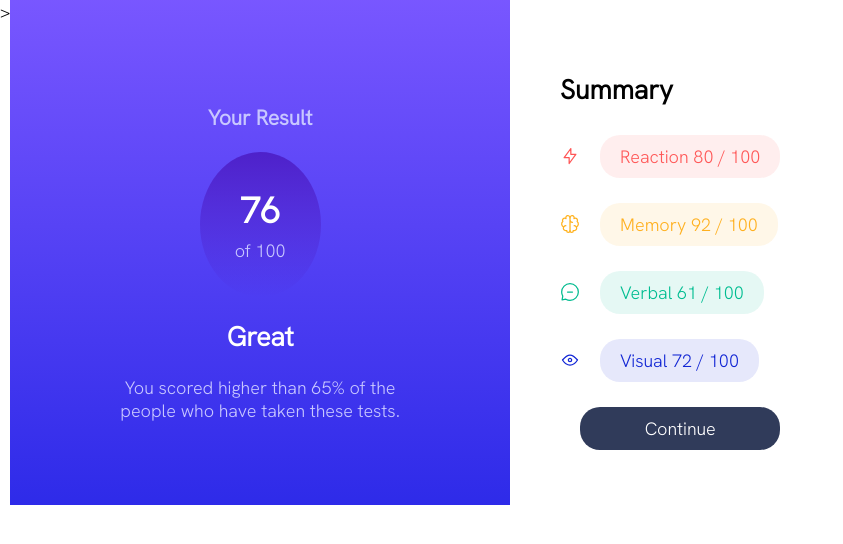
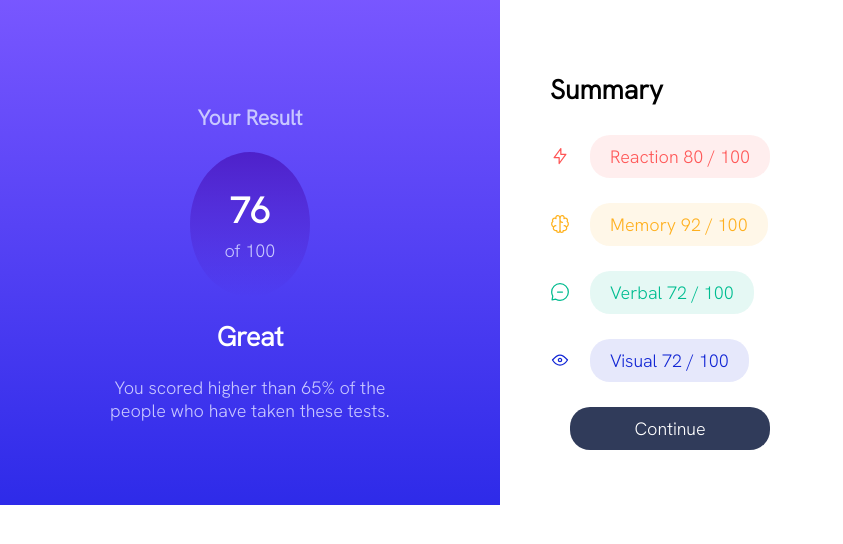
Before and after one commit to mgr514/results-summary-component-main, a plain HTML site: page index.html in a window 1280 px wide. Shown: the whole page, without its empty margins (0-843 px from the left). Drawn offline with Linux system fonts and the light colour scheme.

Commit message:
Update index.html

```diff
--- a/index.html
+++ b/index.html
@@ -7,7 +7,7 @@
   <meta name="viewport" content="width=device-width, initial-scale=1.0"> <!-- displays site properly based on user's device -->
   <link rel="icon" type="image/png" sizes="32x32" href="./assets/images/favicon-32x32.png">
   <link rel="stylesheet" href="./stylesheet.css">
-  <link href="https://fonts.googleapis.com/css2?family=Hanken+Grotesk:wght@300&family=Inter:wght@200&display=swap" rel="stylesheet">>
+  <link href="https://fonts.googleapis.com/css2?family=Hanken+Grotesk:wght@300&family=Inter:wght@200&display=swap" rel="stylesheet">
   <title>Frontend Mentor | Results summary component</title>
 </head>
 
@@ -38,7 +38,7 @@
     </div>
     <div class="compartment verbal">
       <svg class="icon" xmlns="http://www.w3.org/2000/svg" width="20" height="20" fill="none" viewBox="0 0 20 20"><path stroke="#00BB8F" stroke-linecap="round" stroke-linejoin="round" stroke-width="1.25" d="M7.5 10h5M10 18.333A8.333 8.333 0 1 0 1.667 10c0 1.518.406 2.942 1.115 4.167l-.699 3.75 3.75-.699A8.295 8.295 0 0 0 10 18.333Z"/></svg>
-      <p> Verbal  61 / 100</p>
+      <p> Verbal 72 / 100</p>
     </div>
     <div class="compartment visual">
       <svg class="icon" xmlns="http://www.w3.org/2000/svg" width="20" height="20" fill="none" viewBox="0 0 20 20"><path stroke="#1125D6" stroke-linecap="round" stroke-linejoin="round" stroke-width="1.25" d="M10 11.667a1.667 1.667 0 1 0 0-3.334 1.667 1.667 0 0 0 0 3.334Z"/><path stroke="#1125D6" stroke-linecap="round" stroke-linejoin="round" stroke-width="1.25" d="M17.5 10c-1.574 2.492-4.402 5-7.5 5s-5.926-2.508-7.5-5C4.416 7.632 6.66 5 10 5s5.584 2.632 7.5 5Z"/></svg>
```
